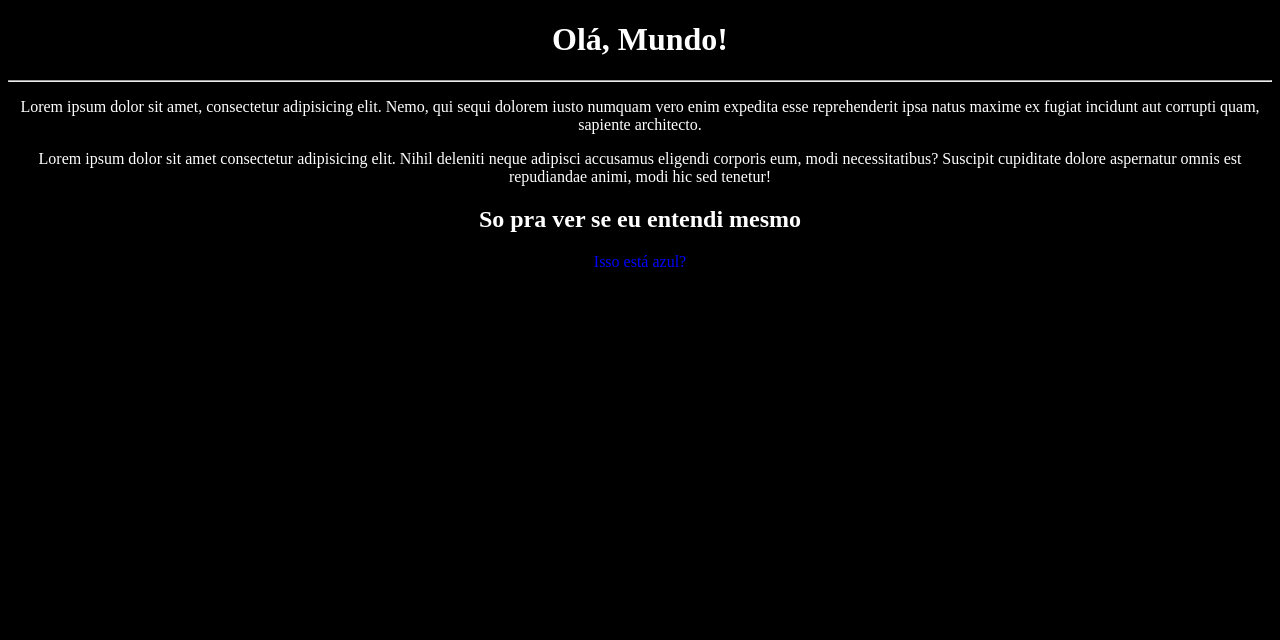
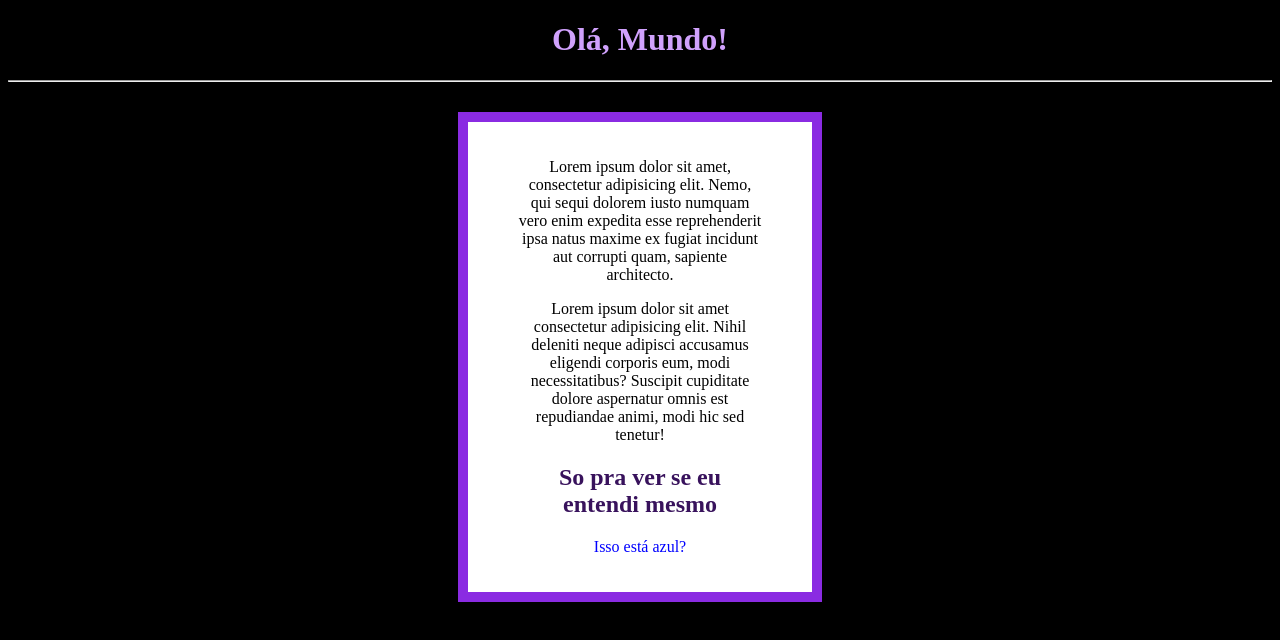
Before and after one commit to UlissesRFk/Ola-Mundo, a plain HTML site: page Site-exemplo/index.html in a window 1280 px wide. Drawn offline with Linux system fonts and the light colour scheme.

Commit message:
(Não sei oq foi isso)

```diff
--- a/Site-exemplo/css/style.css
+++ b/Site-exemplo/css/style.css
@@ -1,3 +1,11 @@
+h1{
+    color: rgb(208, 161, 252);
+}
+
+h2{
+    color: rgb(56, 18, 92);
+}
+
 body{
     background-color: black;
     color: white;
@@ -10,3 +18,14 @@ body{
 h1, p, h2{
     text-align: center;
 }
+
+div{
+   padding: 20px 50px 20px 50px;
+   margin: 30px 450px 30px 450px;
+   border-style: solid;
+   border-width: 10px;
+   border-color: blueviolet;
+
+   background-color: white;
+   color:black;
+}
--- a/Site-exemplo/index.html
+++ b/Site-exemplo/index.html
@@ -8,11 +8,13 @@
 </head>
 <body>
     <h1>Olá, Mundo!</h1>
-    <hr>
+    <hr class="hr">
+<div>
     <p>Lorem ipsum dolor sit amet, consectetur adipisicing elit. Nemo, qui sequi dolorem iusto numquam vero enim expedita esse reprehenderit ipsa natus maxime ex fugiat incidunt aut corrupti quam, sapiente architecto.</p>
     <p>Lorem ipsum dolor sit amet consectetur adipisicing elit. Nihil deleniti neque adipisci accusamus eligendi corporis eum, modi necessitatibus? Suscipit cupiditate dolore aspernatur omnis est repudiandae animi, modi hic sed tenetur!</p>
 
     <h2>So pra ver se eu entendi mesmo</h2>
     <p class="p">Isso está azul?</p>
+</div>
 </body>
 </html>
```
